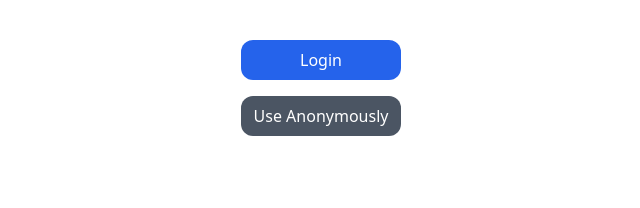
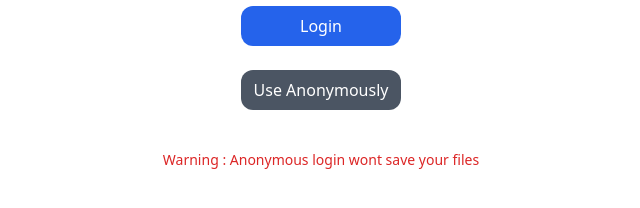
Before and after one commit to vijayskk/docwizard, a Next.js app: page / in a window 1280 px wide. Shown: the part 468-676 px from the top of the page, without its empty margins (319-959 px from the left). Built offline with nearby package versions, Linux system fonts and the light colour scheme; no server answers.

Commit message:
Anonymous login added

```diff
--- a/components/Login.js
+++ b/components/Login.js
@@ -21,11 +21,13 @@ function Login() {
         Login
       </button>
 
-      <button className='hover:bg-gray-700 bg-gray-600 w-40 h-10 text-white hover:shadow-lg rounded-xl mt-4'  onClick={()=>{
+      <button className='hover:bg-gray-700 bg-gray-600 w-40 h-10 text-white hover:shadow-lg rounded-xl mt-6'  onClick={()=>{
         auth.signInAnonymously()
       }} >
         Use Anonymously
       </button>
+
+      <p className='text-sm font-light text-red-600 mt-10'>Warning : Anonymous login wont save your files</p>
 
 
       </div>
```
